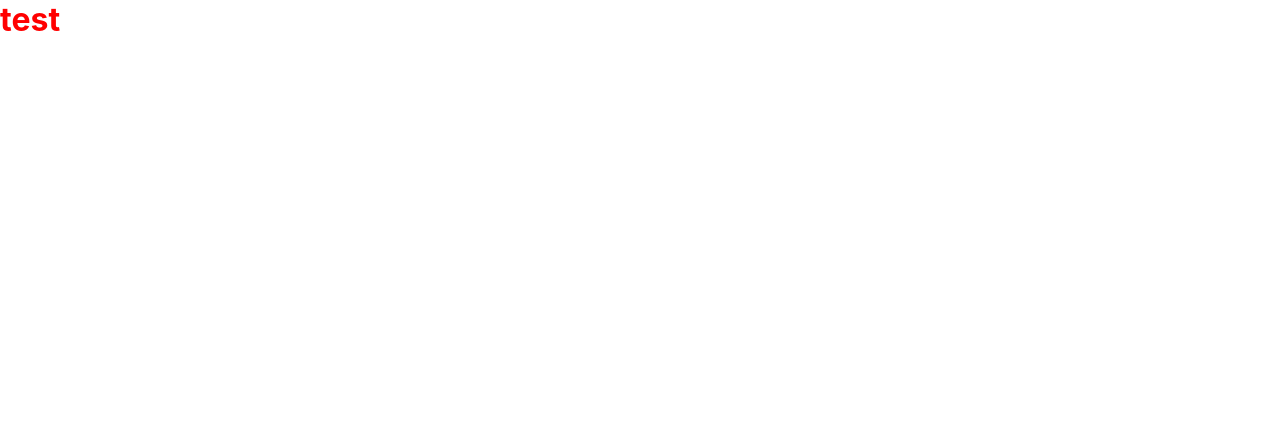
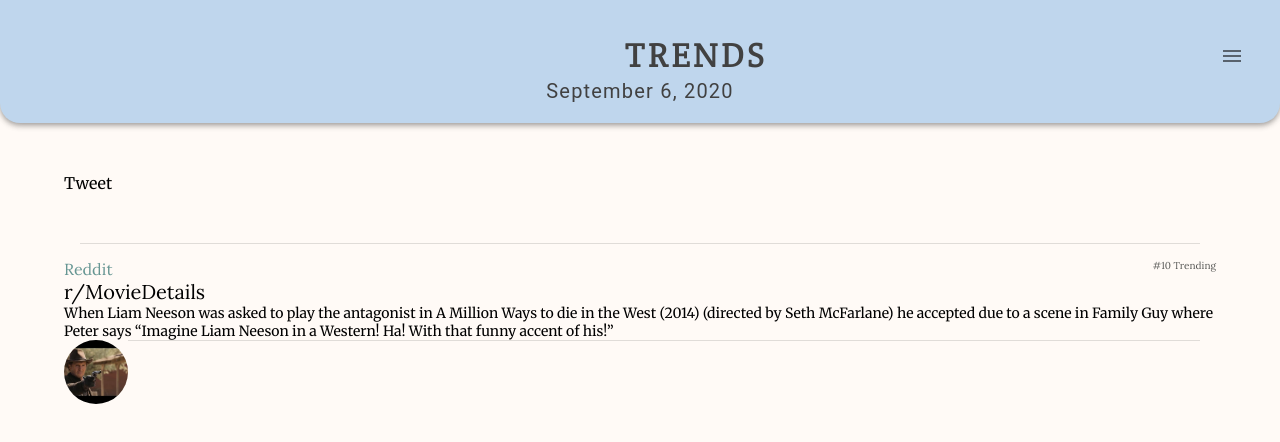
Before and after one commit to sydneychiang/Metatrends, a React (Create React App) app in the folder trendz/: page / in a window 1280 px wide. Shown: the top 442 px of the page. Built offline with nearby package versions, Linux system fonts and the light colour scheme.

Commit message:
header + reddit block + tweet

```diff
--- a/trendz/package.json
+++ b/trendz/package.json
@@ -4,6 +4,7 @@
   "private": true,
   "dependencies": {
     "@material-ui/core": "^4.11.0",
+    "@material-ui/icons": "^4.9.1",
     "@testing-library/jest-dom": "^4.2.4",
     "@testing-library/react": "^9.5.0",
     "@testing-library/user-event": "^7.2.1",
--- a/trendz/src/App.js
+++ b/trendz/src/App.js
@@ -1,6 +1,6 @@
 import React from 'react';
 import {BrowserRouter as Router, Route, Redirect } from 'react-router-dom'
-import Home from './Components/Home'
+import Home from './Pages/Home'
 
 function App() {
   return (
--- /dev/null
+++ b/trendz/src/Components/Header.js
@@ -0,0 +1,91 @@
+import React from 'react'
+import { makeStyles } from '@material-ui/core/styles';
+
+import AppBar from '@material-ui/core/AppBar';
+import Toolbar from '@material-ui/core/Toolbar';
+import Typography from '@material-ui/core/Typography';
+import Button from '@material-ui/core/Button';
+import IconButton from '@material-ui/core/IconButton';
+import MenuIcon from '@material-ui/icons/Menu';
+import Grid from '@material-ui/core/Grid';
+import '../index.css';
+
+
+const useStyles = makeStyles((theme) => ({
+    root: {
+        // flexGrow: 1,
+        // position: 'sticky'
+    },
+    menuButton: {
+        float: 'right',
+        display: 'block',
+    },
+    title: {
+        color: '#414141',
+        textAlign: 'center',
+        fontFamily: 'Crete Round, serif',
+        fontStyle: 'normal',
+        fontWeight: 'normal',
+        fontSize: '35px',
+        lineHeight: '45px',
+        letterSpacing: '0.06em',
+        paddingTop: '0.9em',
+        display: 'block',
+        paddingLeft: '12%',
+    },
+    bar: {
+        background: '#BFD6ED',
+        borderBottomLeftRadius: '20px',
+        borderBottomRightRadius: '20px'
+    },
+    date: {
+        fontFamily: 'Roboto',
+        fontStyle: 'normal',
+        fontWeight: 'normal',
+        fontSize: '20px',
+        lineHeight: '23px',
+        letterSpacing: '0.06em',
+        color: '#414141',
+        textAlign: 'center',
+        paddingBottom: '1em'
+    }
+}));
+
+
+function Header() {
+    const classes = useStyles();
+    return (
+        <div>
+            <div className={classes.root}>
+                <AppBar position="static" className={classes.bar}>
+                    <Toolbar>
+                        <Grid container spacing={0} >
+                            <Grid item xs={12}>
+                                <h1 className={classes.title}>
+                                    TRENDS
+                                    <IconButton edge="start" className={classes.menuButton} aria-label="menu">
+                                    <MenuIcon />
+                                    </IconButton>
+                                </h1>
+
+
+
+                            </Grid>
+                            <Grid item xs={12}>
+                                <p className={classes.date}>
+                                    September 6, 2020
+                                </p>
+                            </Grid>
+                        </Grid>
+
+
+
+                    </Toolbar>
+
+                </AppBar>
+            </div>
+        </div>
+    )
+}
+
+export default Header
--- a/trendz/src/Components/Home.js
+++ /dev/null
@@ -1,21 +0,0 @@
-import React from 'react'
-import { makeStyles } from '@material-ui/core/styles';
-
-
-const useStyles = makeStyles((theme) => ({
-    test: {
-        color: 'red'
-    }
-}));
-
-function Home() {
-    const classes = useStyles();
-
-    return (
-        <div>
-            <h1 className={classes.test}> test</h1>
-        </div>
-    )
-}
-
-export default Home
--- /dev/null
+++ b/trendz/src/Components/RedditBlock.css
@@ -0,0 +1,50 @@
+span {
+    display: block;
+    font-family: "Lora";
+
+
+
+}
+
+#redditBlock{
+    width: 90%;
+    margin-left: auto;
+    margin-right: auto;
+}
+
+.reddit {
+    font-size: 16px;
+    color: #669693;
+    display: inline-block;
+}
+
+.trendingNum {
+    font-size: 10px;
+    color: #464745;
+    opacity: 90%;
+    float: right;
+    display: inline-block;
+
+}
+
+.subreddit {
+    font-size: 20px;
+
+
+}
+
+.description {
+    font-family: "Merriweather";
+    font-size: 14px;
+
+
+}
+
+img {
+    border-radius: 50%;
+    width: 4em;
+    height: 4em;
+    object-fit: cover;
+    float: left;
+
+}
--- /dev/null
+++ b/trendz/src/Components/RedditBlock.js
@@ -0,0 +1,22 @@
+import React from 'react'
+import './RedditBlock.css'
+import liam from './liamNeeson.jpg'
+import Divider from '@material-ui/core/Divider';
+
+function RedditBlock() {
+    return (
+        <div id="redditBlock">
+            <span className="reddit">Reddit</span>
+            <span className="trendingNum">#10 Trending</span>
+
+            <span className="subreddit">r/MovieDetails</span>
+            <span className="description">When Liam Neeson was asked to play the antagonist in A Million Ways
+             to die in the West (2014) (directed by Seth McFarlane) he accepted due to a scene in Family Guy
+             where Peter says “Imagine Liam Neeson in a Western! Ha! With that funny accent of his!”</span>
+            <img src={liam} />
+            <Divider variant="middle" style={{marginBottom: '15px'}} />
+        </div>
+    )
+}
+
+export default RedditBlock
--- /dev/null
+++ b/trendz/src/Components/Tweet.css
@@ -0,0 +1,11 @@
+.tweet {
+    width: 90%;
+    margin: 0 auto;
+}
+
+.text {
+    padding: 50px 0px;
+    font-family: Merriweather;
+
+
+}
--- /dev/null
+++ b/trendz/src/Components/Tweet.js
@@ -0,0 +1,15 @@
+import React from 'react';
+import './Tweet.css';
+import Divider from '@material-ui/core/Divider';
+
+function Tweet() {
+    return (
+        <div className="tweet">
+            <p className="text">Tweet</p>
+            <Divider variant="middle" style={{marginBottom: '15px'}} />
+
+        </div>
+    )
+}
+
+export default Tweet
--- /dev/null
+++ b/trendz/src/Pages/Home.css
@@ -0,0 +1,3 @@
+body{
+    background-color: #FFFAF6;
+}
--- /dev/null
+++ b/trendz/src/Pages/Home.js
@@ -0,0 +1,25 @@
+import React from 'react';
+import { makeStyles } from '@material-ui/core/styles';
+import Tweet from '../Components/Tweet';
+import Header from '../Components/Header';
+import RedditBlock from '../Components/RedditBlock';
+import './Home.css';
+
+
+const useStyles = makeStyles((theme) => ({
+
+}));
+
+function Home() {
+    const classes = useStyles();
+
+    return (
+        <div className={classes.back}>
+            <Header />
+            <Tweet />
+            <RedditBlock />
+        </div>
+    )
+}
+
+export default Home
--- a/trendz/src/index.css
+++ b/trendz/src/index.css
@@ -1,3 +1,7 @@
+@import url('https://fonts.googleapis.com/css2?family=Crete+Round&display=swap');
+@import url('https://fonts.googleapis.com/css2?family=Crete+Round&family=Lora&family=Merriweather&display=swap');
+
+
 * {
   margin: 0;
   padding: 0;
```
Also changed, not shown: trendz/src/Components/liamNeeson.jpg (added), 1 other file (tests, documents, lock files or other folders).
